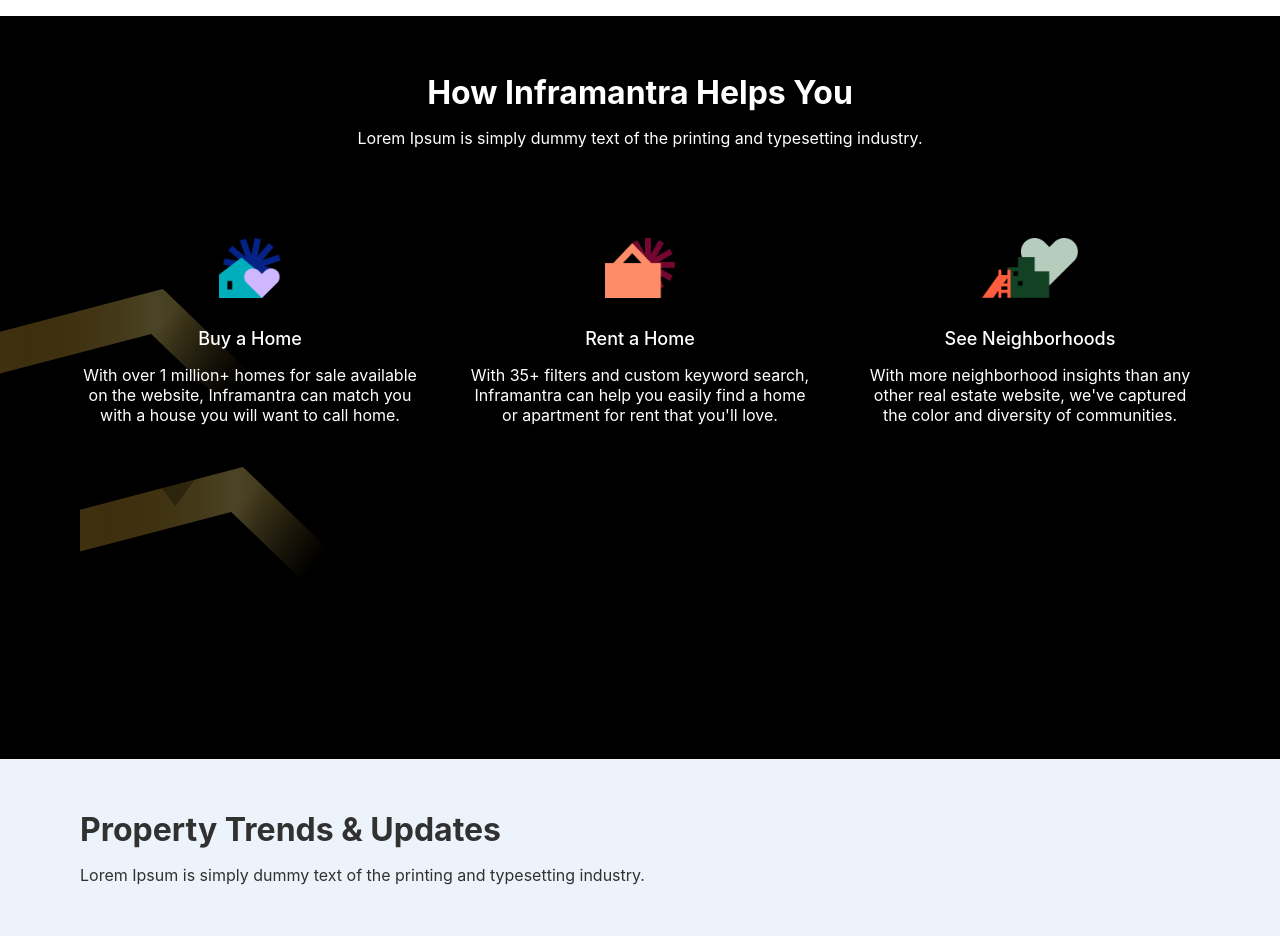
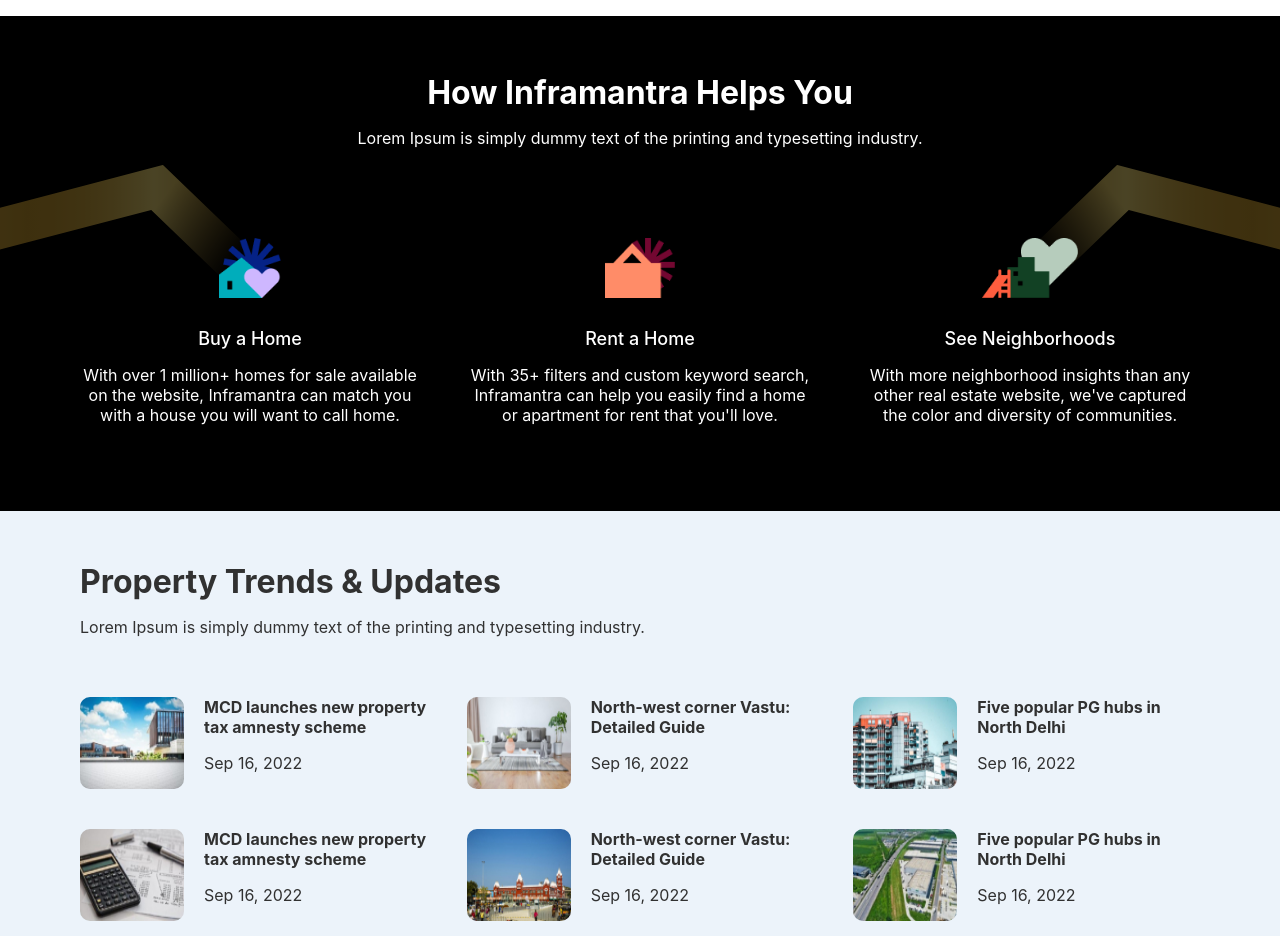
Before and after one commit to sgurnam/infra-mantra, a Next.js app: page / in a window 1280 px wide. Shown: the part 2600-3536 px from the top of the page. Built offline with nearby package versions, Linux system fonts and the light colour scheme.

Commit message:
Modified Help You Section

```diff
--- a/components/homepageSections/InfraHelpYou.js
+++ b/components/homepageSections/InfraHelpYou.js
@@ -108,7 +108,7 @@
         </svg>
       </div>
 
-      <div className="floating-svggit-left right">
+      <div className="floating-svg-left right">
         <svg width="276" height="244" viewBox="0 0 276 244" fill="none">
           <g opacity="0.3">
             <g clip-path="url(#clip0_560_258)">
```
